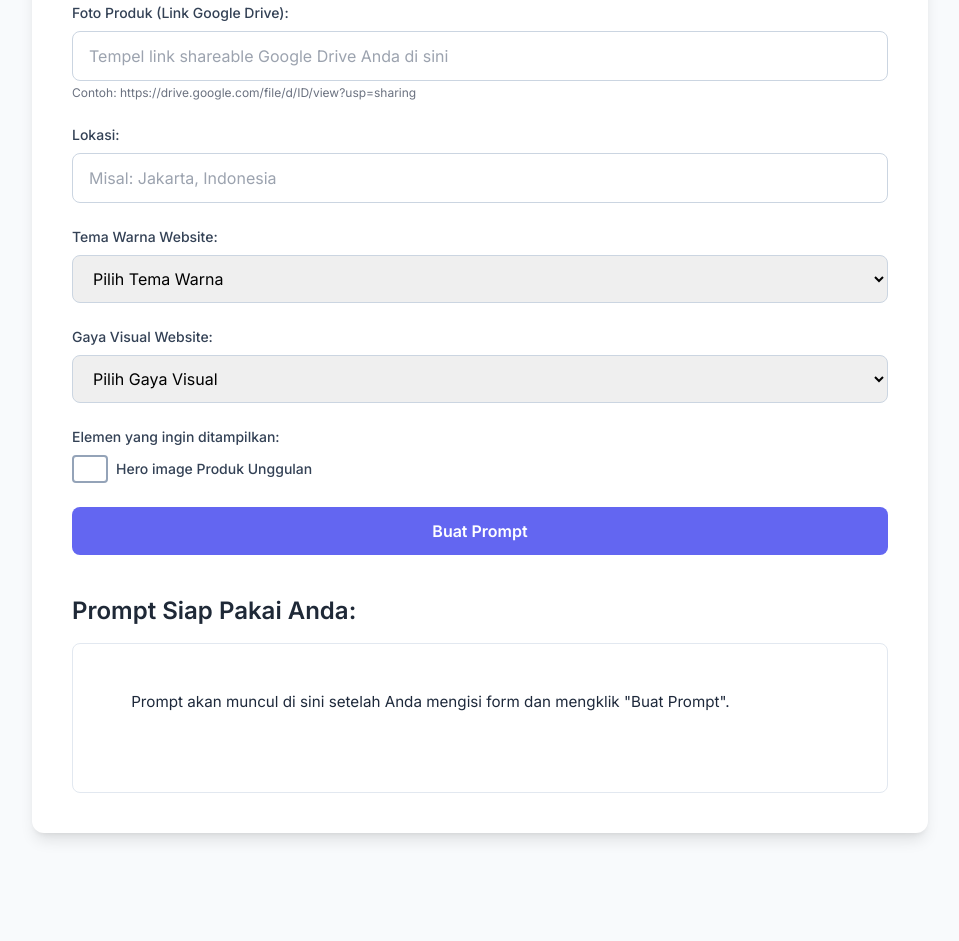
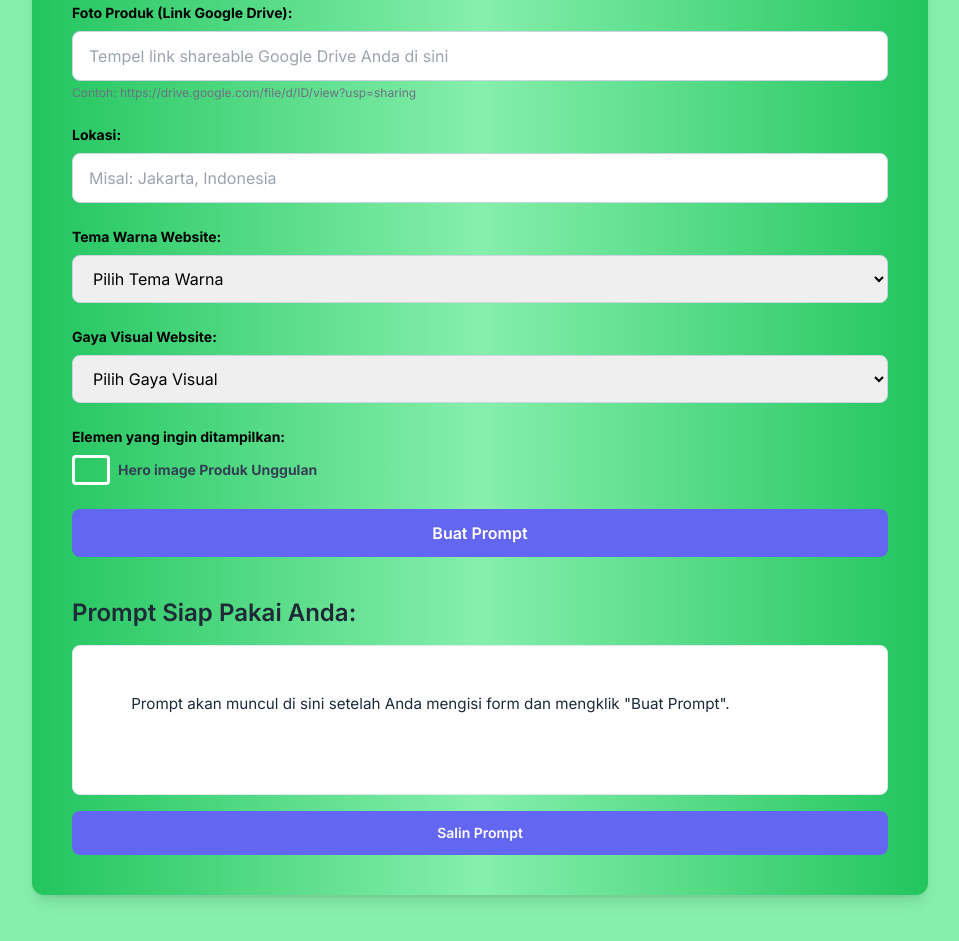
Before and after one commit to Risnaaa-rash/Katalog_New, a plain HTML site: page index.html in a window 1280 px wide. Shown: the part 1059-2000 px from the top of the page, without its empty margins (160-1119 px from the left). Before the commit the page ends 1956 px from the top, so only its background shows below. Drawn offline with nearby package versions, Linux system fonts and the light colour scheme.

Commit message:
pesan commit baru

```diff
--- a/index.html
+++ b/index.html
@@ -14,12 +14,12 @@
   <style>
     body {
       font-family: 'Inter', sans-serif;
-      background-color: #f8fafc;
+      background-color: #86EFAC;
     }
 
     .form-group label {
-      font-weight: 500;
-      color: #334155;
+      font-weight: 900;
+      color: #000000;
     }
 
     .form-group input,
@@ -75,7 +75,7 @@
       appearance: none;
       width: 1.25rem;
       height: 1.25rem;
-      border: 2px solid #94a3b8;
+      border: 3px solid #ffffff;
       border-radius: 0.25rem;
       cursor: pointer;
       display: inline-block;
@@ -107,7 +107,7 @@
 </head>
 
 <body class="p-4 sm:p-8 md:p-12 lg:p-16">
-  <div class="max-w-4xl mx-auto bg-white p-6 sm:p-8 md:p-10 rounded-xl shadow-lg">
+  <div class="max-w-4xl mx-auto bg-gradient-to-r from-green-500 via-green-300 to-green-500 box-shadow-[6px] p-6 sm:p-8 md:p-10 rounded-xl shadow-lg">
     <h1 class="text-2xl sm:text-3xl font-bold text-center text-gray-800 mb-8">Generator Prompt Website Katalog Fashion</h1>
 
     <form id="promptForm" class="space-y-6">
@@ -230,7 +230,7 @@
         <label class="block text-sm mb-2">Elemen yang ingin ditampilkan:</label>
         <div class="space-y-2">
           <div class="checkbox-group flex items-center">
-            <input type="checkbox" id="heroImage" name="elemenWebsite" value="Hero image Produk Unggulan" />
+            <input type="checkbox" id="heroImage" name="elemenWebsite" value="Hero image Produk Unggulan" class="w-full border-2 border-white rounded-sm "/>
             <label for="heroImage" class="text-sm">Hero image Produk Unggulan</label>
           </div>
           <div id="heroImageLinkContainer" class="form-group ml-6 mt-2 hidden">
@@ -249,6 +249,9 @@
       <div id="promptOutput" class="prompt-output min-h-[150px]">
         Prompt akan muncul di sini setelah Anda mengisi form dan mengklik "Buat Prompt".
       </div>
+      <button class="text-sm text-white btn-primary w-full mt-4" id="copyPromptButton">
+        Salin Prompt
+      </button>
     </div>
   </div>
 
```
